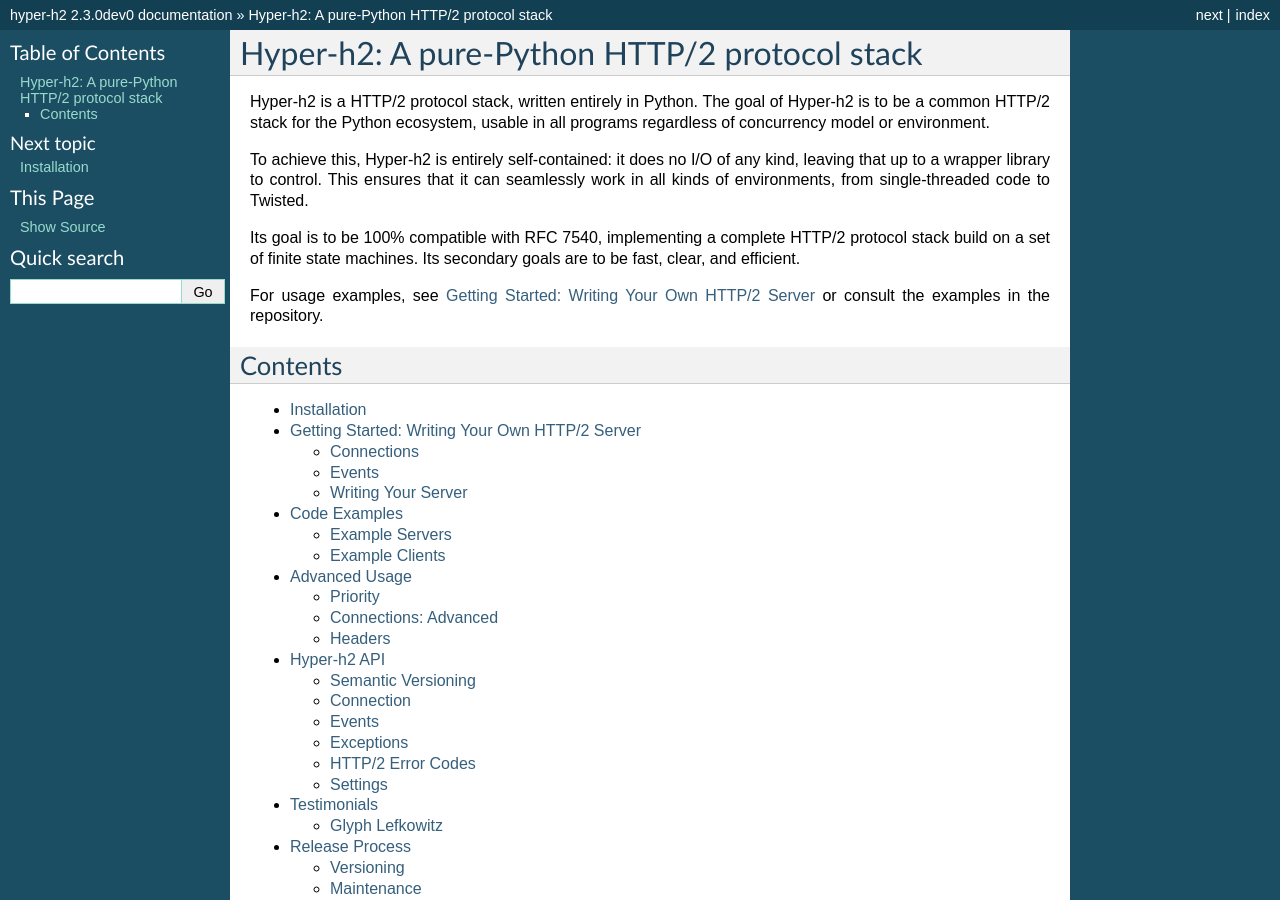
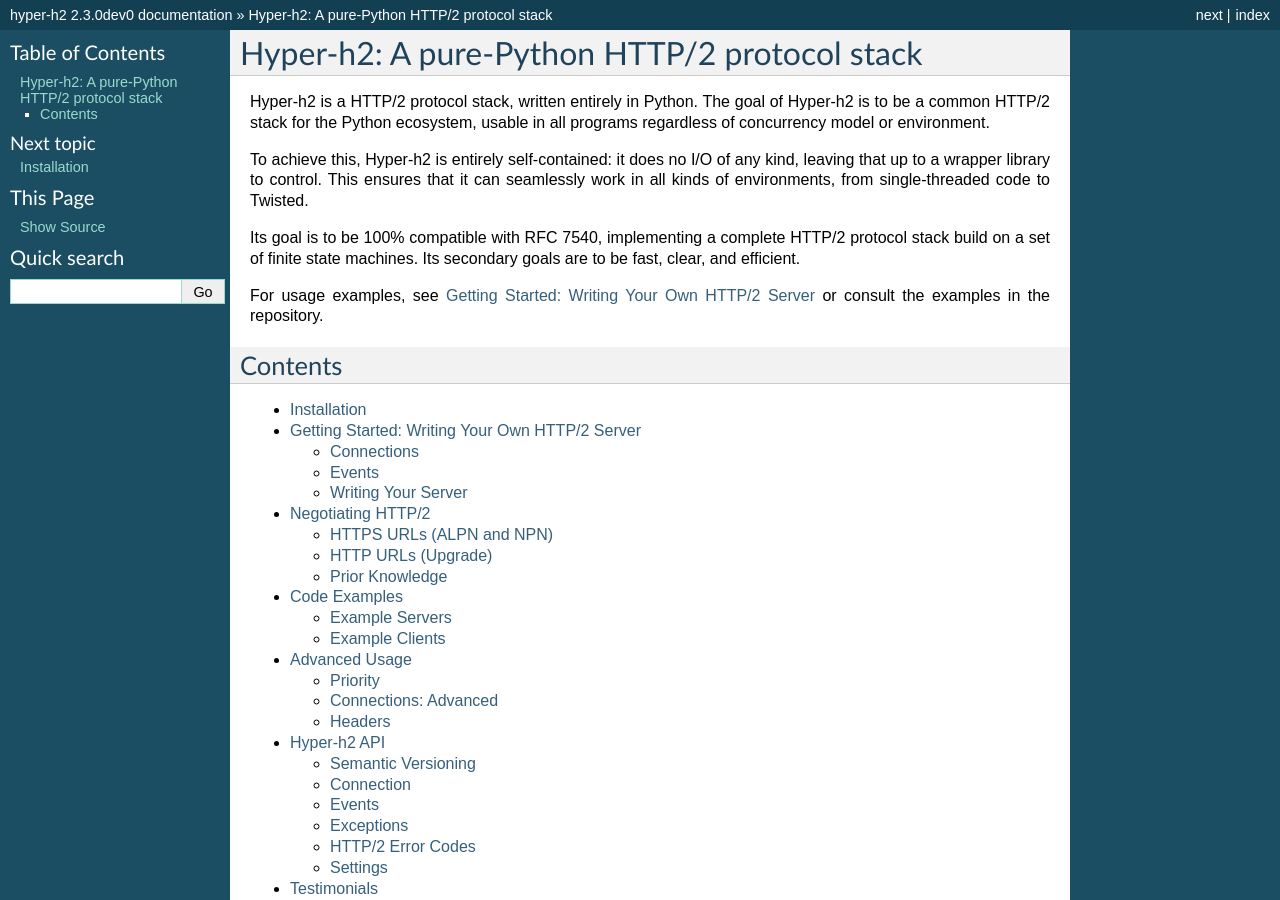
Before and after one commit to python-hyper/h2, a Sphinx documentation site: the page built from docs/source/index.rst, in a window 1280 px wide and 900 px high. Built offline with Sphinx 7.4.7, drawn with Linux system fonts in a browser that asks for light colours; some of the changed lines change nothing that is shown.

Commit message:
Add docs for negotiating HTTP/2.

```diff
--- a/docs/source/index.rst
+++ b/docs/source/index.rst
@@ -30,6 +30,7 @@
 
    installation
    basic-usage
+   negotiating-http2
    examples
    advanced-usage
    api
--- /dev/null
+++ b/docs/source/negotiating-http2.rst
@@ -0,0 +1,56 @@
+Negotiating HTTP/2
+==================
+
+`RFC 7540`_ specifies three methods of negotiating HTTP/2 connections. This document outlines how to use Hyper-h2 with each one.
+
+.. _starting-alpn:
+
+HTTPS URLs (ALPN and NPN)
+-------------------------
+
+Starting HTTP/2 for HTTPS URLs is outlined in `RFC 7540 Section 3.3`_. In this case, the client and server use a TLS extension to negotiate HTTP/2: typically either or both of `NPN`_ or `ALPN`_. How to use NPN and ALPN is currently not covered in this document: please consult the documentation for either the :mod:`ssl module <python:ssl>` in the standard library, or the :mod:`PyOpenSSL <pyopenssl:OpenSSL.SSL>` third-party modules, for more on this topic.
+
+This method is the simplest to use once the TLS connection is established. To use it with Hyper-h2, after you've established the connection and confirmed that HTTP/2 has been negotiated with `ALPN`_, create a :class:`H2Connection <h2.connection.H2Connection>` object and call :meth:`H2Connection.initiate_connection <h2.connection.H2Connection.initiate_connection>`. This will ensure that the appropriate preamble data is placed in the data buffer. You should then immediately send the data returned by :meth:`H2Connection.data_to_send <h2.connection.H2Connection.data_to_send>` on your TLS connection.
+
+At this point, you're free to use all the HTTP/2 functionality provided by Hyper-h2.
+
+.. _starting-upgrade:
+
+HTTP URLs (Upgrade)
+-------------------
+
+Starting HTTP/2 for HTTP URLs is outlined in `RFC 7540 Section 3.2`_. In this case, the client and server use the HTTP Upgrade mechanism originally described in `RFC 7230 Section 6.7`_. The client sends its initial HTTP/1.1 request with two extra headers. The first is ``Upgrade: h2c``, which requests upgrade to cleartext HTTP/2. The second is a ``HTTP2-Settings`` header, which contains a specially formatted string that encodes a HTTP/2 Settings frame.
+
+To do this with Hyper-h2 you have two slightly different flows: one for clients, one for servers.
+
+Clients
+~~~~~~~
+
+For a client, when sending the first request you should manually add your ``Upgrade`` header. You should then create a :class:`H2Connection <h2.connection.H2Connection>` object and call :meth:`H2Connection.initiate_upgrade_connection <h2.connection.H2Connection.initiate_upgrade_connection>` with no arguments. This method will return a bytestring to use as the value of your ``HTTP2-Settings`` header.
+
+If the server returns a ``101`` status code, it has accepted the upgrade, and you should immediately send the data returned by :meth:`H2Connection.data_to_send <h2.connection.H2Connection.data_to_send>`. Now you should consume the entire ``101`` header block. All data after the ``101`` header block is HTTP/2 data that should be fed directly to :meth:`H2Connection.receive_data <h2.connection.H2Connection.receive_data>` and handled as normal with Hyper-h2.
+
+If the server does not return a ``101`` status code then it is not upgrading. Continue with HTTP/1.1 as normal: you may throw away your :class:`H2Connection <h2.connection.H2Connection>` object, as it is of no further use.
+
+The server will respond to your original request in HTTP/2. Please pay attention to the events received from Hyper-h2, as they will define the server's response.
+
+Servers
+~~~~~~~
+
+If the first request you receive on a connection from the client contains an ``Upgrade`` header with the ``h2c`` token in it, and you're willing to upgrade, you should create a :class:`H2Connection <h2.connection.H2Connection>` object and call :meth:`H2Connection.initiate_upgrade_connection <h2.connection.H2Connection.initiate_upgrade_connection>` with the value of the ``HTTP2-Settings`` header (as a bytestring) as the only argument.
+
+Then, you should send back a ``101`` response that contains ``h2c`` in the ``Upgrade`` header. That response will inform the client that you're switching to HTTP/2. Then, you should immediately send the data that is returned to you by :meth:`H2Connection.data_to_send <h2.connection.H2Connection.data_to_send>` on the connection: this is a necessary part of the HTTP/2 upgrade process.
+
+At this point, you may now respond to the original HTTP/1.1 request in HTTP/2 by calling the appropriate methods on the :class:`H2Connection <h2.connection.H2Connection>` object. No further HTTP/1.1 may be sent on this connection: from this point onward, all data sent by you and the client will be HTTP/2 data.
+
+Prior Knowledge
+---------------
+
+It's possible that you as a client know that a particular server supports HTTP/2, and that you do not need to perform any of the negotiations decribed above. In that case, you may follow the steps in :ref:`starting-alpn`, ignoring all references to ALPN and NPN: there's no need to perform the upgrade dance described in :ref:`starting-upgrade`.
+
+.. _RFC 7540: https://tools.ietf.org/html/rfc7540
+.. _RFC 7540 Section 3.2: https://tools.ietf.org/html/rfc7540#section-3.2
+.. _RFC 7540 Section 3.3: https://tools.ietf.org/html/rfc7540#section-3.3
+.. _NPN: https://en.wikipedia.org/wiki/Application-Layer_Protocol_Negotiation
+.. _ALPN: https://en.wikipedia.org/wiki/Application-Layer_Protocol_Negotiation
+.. _RFC 7230 Section 6.7: https://tools.ietf.org/html/rfc7230#section-6.7
```
